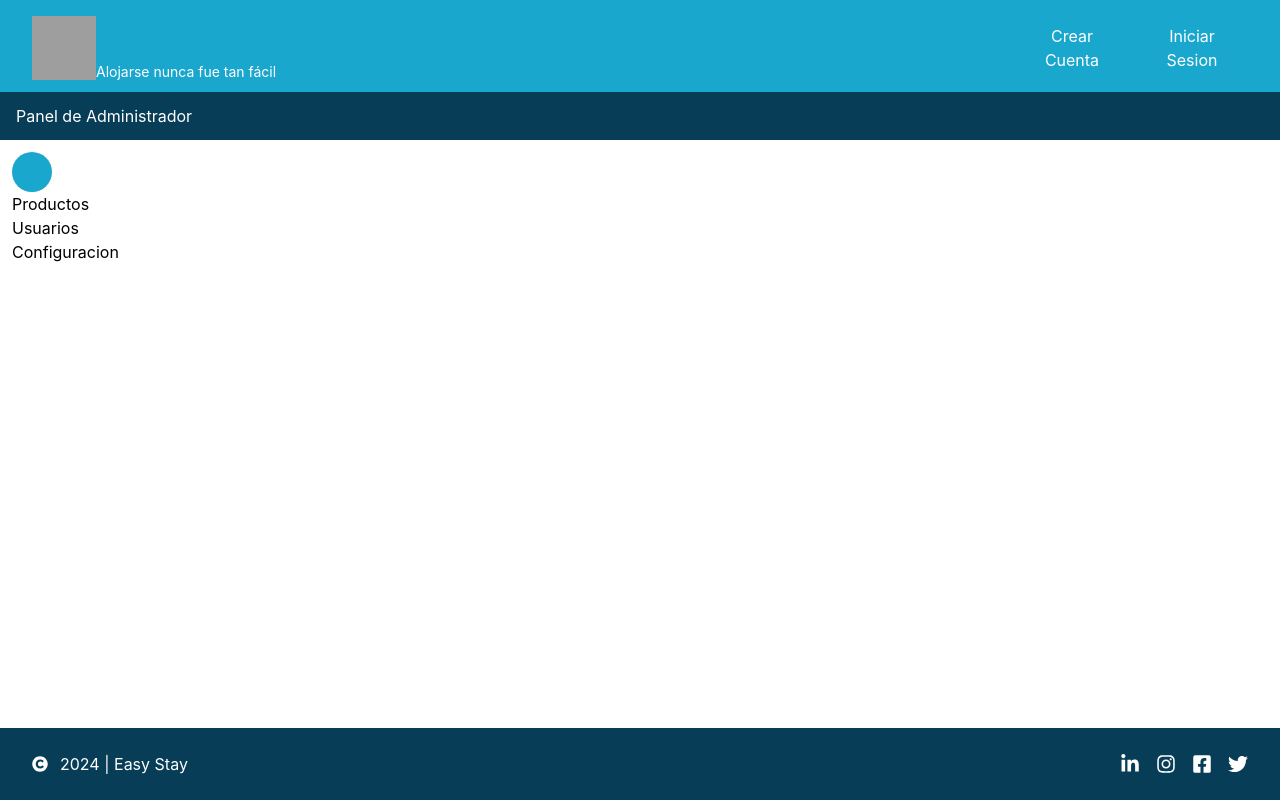
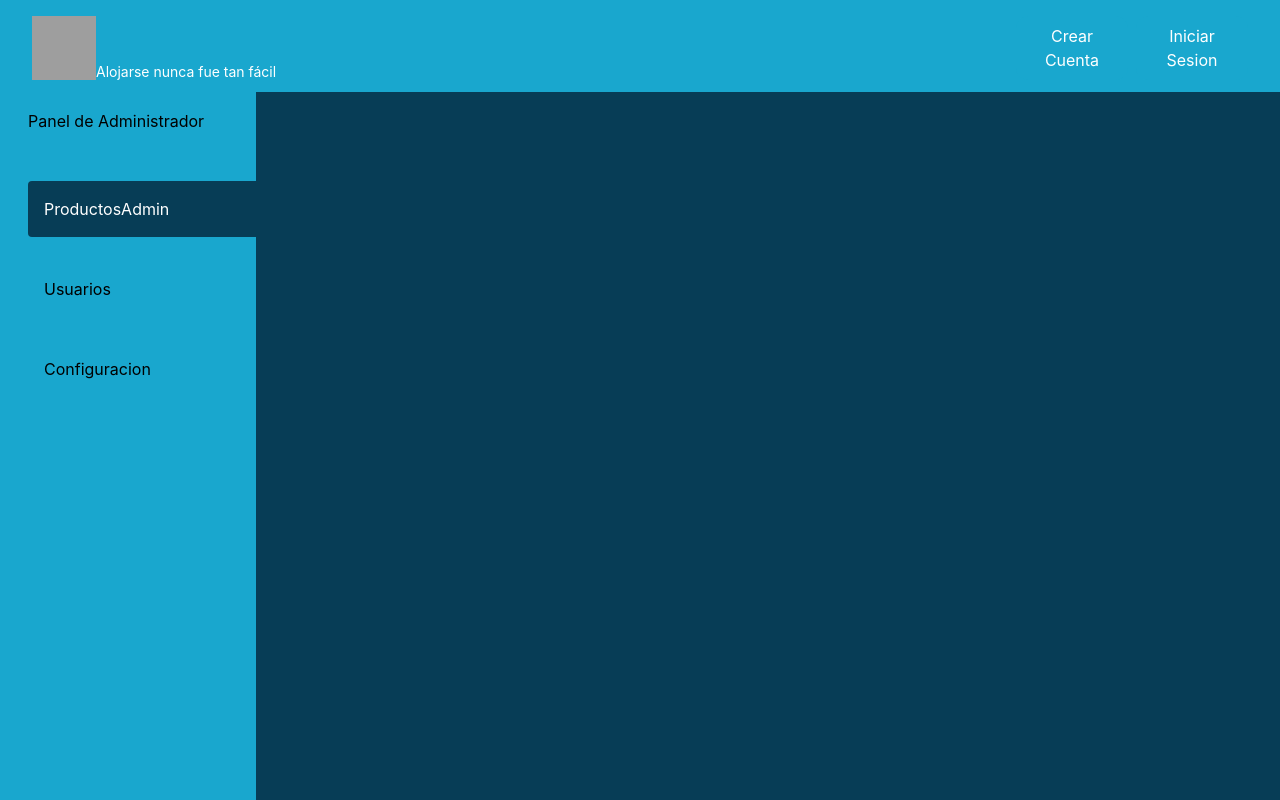
Before and after one commit to Fran3103/DH-Developer, a React (Vite) app in the folder frontend/: page /admin in a window 1280 px wide. Shown: the top 800 px of the page. Built offline with nearby package versions, Linux system fonts and the light colour scheme; grey boxes are pictures that could not be loaded.

Commit message:
actualizando estilos en el panel administrador y arreglo de footer

```diff
--- a/frontend/src/assets/Components/Footer.jsx
+++ b/frontend/src/assets/Components/Footer.jsx
@@ -1,7 +1,7 @@
 import { FaCopyright, FaInstagram, FaFacebookSquare,FaTwitter, FaLinkedinIn } from "react-icons/fa";
 export const Footer = () => {
   return (
-    <div className=" m-auto bg-azul p-3  w-full relative bottom-0">
+    <div className=" m-auto bg-azul p-3  w-full ">
         <div className="flex flex-row max-w-[1240px]  justify-between items-center m-auto p-3 text-white">
             <p className="flex items-center gap-3"> <FaCopyright/> 2024 | Easy Stay</p>
             <div className="flex flex-row items-center justify-center gap-4 text-xl">
--- a/frontend/src/assets/Components/NavegacionAdmin.jsx
+++ b/frontend/src/assets/Components/NavegacionAdmin.jsx
@@ -1,23 +1,34 @@
-import { Link } from "react-router-dom"
-import { Avatar } from "../Hooks/Avatar"
+import { useState } from "react";
+import { Link } from "react-router-dom";
 
 export const NavegacionAdmin = () => {
+  const [selected, setSelected] = useState(0);
 
 
+  const handleClick = (index) => {
+    setSelected(index);
 
-
+  };
 
   return (
-    <div className="h-full w-full bg-white  p-3">
+    <div className="h-full w-full   p-3 pr-0 flex flex-col gap-5  ">
+      <h1 className="text-black pl-4 pt-3">Panel de Administrador </h1>
 
-        <Avatar/>
-
-        <ul>
-            <li><Link to={"productosAdmin"}>Productos</Link></li>
-            <li><Link to={"usuarios"}>Usuarios</Link></li>
-            <li><Link to={"configuracion"}>Configuracion</Link></li>
-
-        </ul>
+      <ul className="flex flex-col gap-6 mt-7 pl-4">
+      {["productosAdmin", "usuarios", "configuracion"].map((route, index) => (
+          <li
+            key={index}
+            className={`w-full rounded-l p-2 transition-all ${
+              selected === index ? "bg-azul text-white" : "bg-transparent text-black"
+            }`}
+            onClick={() => handleClick(index)}
+          >
+            <Link className="block p-2 w-full" to={route}>
+              {route.charAt(0).toUpperCase() + route.slice(1)}
+            </Link>
+          </li>
+        ))}
+      </ul>
     </div>
-  )
-}
+  );
+};
--- a/frontend/src/assets/Components/ProductosAdmin.jsx
+++ b/frontend/src/assets/Components/ProductosAdmin.jsx
@@ -53,9 +53,9 @@
 
     return (
       <>
-        <div className="flex gap-3 m-auto w-full justify-center  bg-azul max-w-[1240px] h-[800px]">
+        <div className="flex gap-3 m-auto w-full justify-center  ">
 
-          <div className="w-full flex-[4] flex-col items-center justify-center  pt-0 pb-6 mb-12 rounded-lg p-4 ">
+          <div className="w-full flex-[4] flex-col items-center justify-center  pt-0 pb-6 mb-12 rounded-lg p-4 max-w-[1240px] ">
             <div className="flex justify-between mt-12 w-full items-center px-4">
               <h2 className="text-2xl font-semibold">Listado de Productos</h2>
               <button
--- a/frontend/src/assets/Components/Usuarios.jsx
+++ b/frontend/src/assets/Components/Usuarios.jsx
@@ -44,7 +44,7 @@
     Update,
   ]);
 
-  const usuariosPorPagina = 10;
+  const usuariosPorPagina = 8;
 
 
 
@@ -66,8 +66,8 @@
 
   return (
     <>
-      <div className="flex gap-3 m-auto w-full justify-center  bg-azul max-w-[1240px] h-[800px]">
-        <div className="w-full flex-[4] flex-col items-center justify-center  pt-0 pb-6 mb-12 rounded-lg p-4 ">
+      <div className="flex gap-3 m-auto w-full justify-center">
+        <div className="w-full flex-[4] flex-col items-center justify-center  pt-0 pb-6 mb-12 rounded-lg p-4 max-w-[1240px]">
           <div className="flex justify-between mt-12 w-full items-center px-4">
             <h2 className="text-2xl font-semibold">Listado de Usuarios </h2>
           </div>
--- a/frontend/src/assets/Page/Admin.jsx
+++ b/frontend/src/assets/Page/Admin.jsx
@@ -28,18 +28,16 @@
       );
     }
   return (
-    <div className="m-auto w-full pt-24 bg-white ">
-      <div className="w-full  bg-azul h-12 -mt-1 pt-3 ">
-        <h1 className="text-white pl-4">Panel de Administrador </h1>
+    <div className="m-auto w-full mt-[85px]   ">
         <div className="flex flex-1 ">
-          <div className="bg-red-500 flex- w-1/4 mt-3 ">{<NavegacionAdmin/>}</div>
-          <div className="flex-1 w-full">
+          <div className="bg-celeste flex- w-64 max-h-full ">{<NavegacionAdmin/>}</div>
+          <div className="flex-1 w-full h-[843px] bg-azul  ">
             <Outlet/>
 
           </div>
         </div>
       </div>
-    </div>
+
   );
 };
 
```
